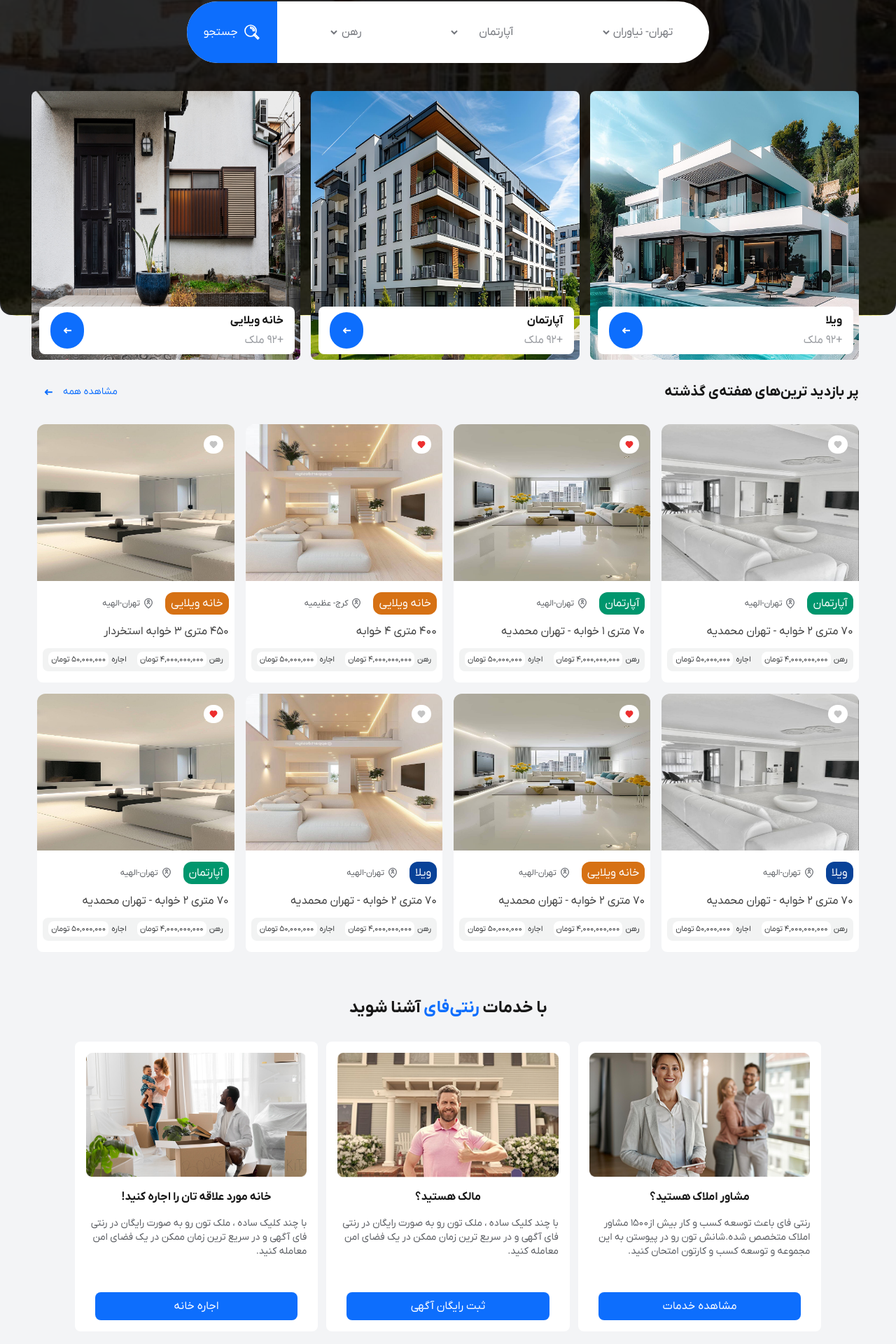
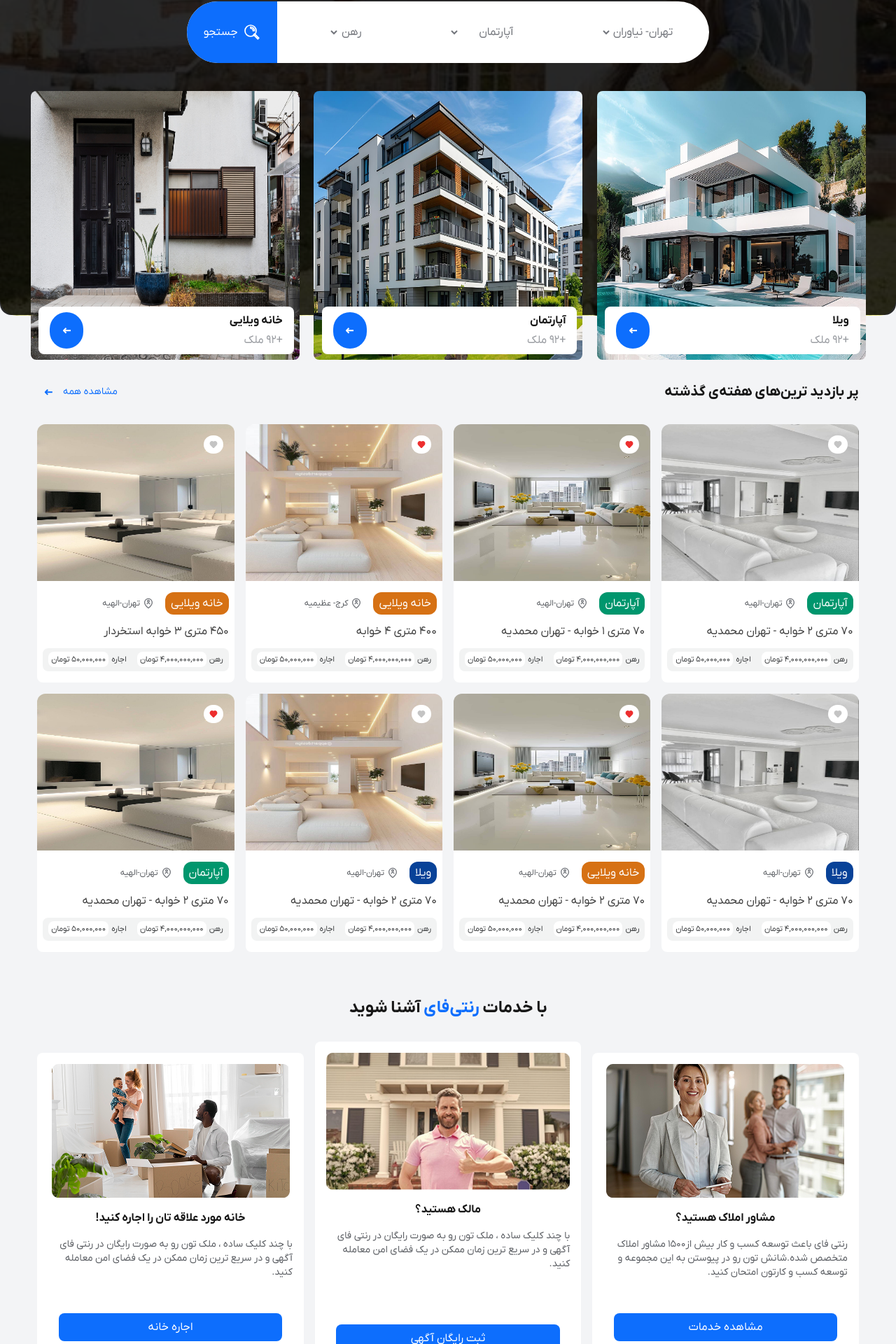
Before and after one commit to Sorayyaa1/Rentify-Web, a Next.js app: page / in a window 1280 px wide. Shown: the part 190-2110 px from the top of the page at 70% size. Built offline with nearby package versions, Linux system fonts and the light colour scheme.

Commit message:
refactor: update styles and restructure data
- tweak styles across multiple components
- extract array into separate TS file
- add id to objects in data array

```diff
--- a/Components/IntroSection.tsx
+++ b/Components/IntroSection.tsx
@@ -2,32 +2,13 @@ import SearchComponent from "@/Components/SearchComponent"
 import Image from "next/image"
 import BgIntroSection from "@/public/Images/BgIntroSection.jpg"
 import { Icon } from "@/Components/UI/Icon/Icon"
+import {properties} from "@/core/contance/introSectionArray"
 
-interface propertyType{
-    image:string
-    title:string
-    count:string
-}
-
-const properties:propertyType[]=[
-    {image:"/Images/IntroSection/Villa.jpg",
-     title:"ویلا",
-     count:"+۹۲",
-    },
-     {image:"/Images/IntroSection/Apartement.jpg",
-     title:"آپارتمان",
-     count:"+۹۲",
-    },
-    {image:"/Images/IntroSection/villaHouse.jpg",
-     title:"خانه ویلایی",
-     count:"+۹۲",
-     }
-    ]
 function IntroSection(){
     return(
         <div className="relative">
             <div className="w-full h-2/5 flex flex-col gap-4 justify-center items-center relative">
-                <div className="h-[40rem] w-full bg-black z-20 opacity-83 rounded-b-2xl"></div>
+                <div className="h-160 w-full bg-black z-20 opacity-83 rounded-b-2xl"></div>
                 <Image
                  src={BgIntroSection}
                  alt="BgIntroSection"
@@ -41,10 +22,10 @@ function IntroSection(){
                     borderRadius:'24px'
                  }}
                 />
-                <p className="font-[700] text-2xl text-[#FFFFFF] absolute z-22 top-36">در<span className="text-[#0D6EFD] px-1">رنتی‌فای</span>دنبال چه ملکی هستید؟</p>
+                <p className="font-bold text-2xl text-[#FFFFFF] absolute z-22 top-36">در<span className="text-[#0D6EFD] px-1">رنتی‌فای</span>دنبال چه ملکی هستید؟</p>
                 <SearchComponent />
             </div>
-            <div className="w-11/12 mx-auto grid grid-cols-3 gap-6 absolute z-40 top-6/12 right-[3.3rem] ">
+            <div className="w-11/12 mx-auto grid grid-cols-3 gap-10 absolute z-40 top-6/12 right-[2.7rem] ">
                 {
                    properties.map((item,index)=>(
                       <div key={index} className="flex flex-col gap-3 rounded-lg h-96 w-96 relative">
--- a/Components/RentifyServices.tsx
+++ b/Components/RentifyServices.tsx
@@ -2,17 +2,26 @@ import {rentifyServicesList} from "@/core/contance/rentifyServicesArray"
 
 function RentifyServices(){
     return(
-        <div className="w-10/12 mx-auto flex flex-col justify-center gap-8 ">
-            <p className="text-center font-[700] text-2xl">با خدمات <span className="text-[#0D6EFD]">رنتی‌فای</span> آشنا شوید</p>
-            <div className="grid grid-cols-3 gap-x-3">
+        <div className="w-11/12 mx-auto flex flex-col gap-8 ">
+            <p className="text-center font-bold text-2xl">با خدمات <span className="text-[#0D6EFD]">رنتی‌فای</span> آشنا شوید</p>
+            <div className=" grid grid-cols-3 gap-x-4 items-center">
                {
                 rentifyServicesList.map((item,index)=>(
-                    <div key={index} className="flex flex-col items-center gap-4 p-4 rounded-lg bg-[#FFFFFF] mx-auto">
+                    item.id==2 ? (
+                        <div key={index} className="flex flex-col items-center gap-4 p-4 rounded-lg bg-[#FFFFFF] mx-auto h-116">
+                        <img src={item.image} alt={item.title} />
+                        <p className="font-semibold">{item.title}</p>
+                        <p className="pb-15 text-[#595C61] text-sm">{item.description}</p>
+                        <button className="text-[#FFFFFF] bg-[#0D6EFD] py-2 w-11/12 rounded-lg">{item.button}</button>
+                    </div>
+                    ) : (
+                    <div key={index} className="flex flex-col items-center gap-4 p-4 rounded-lg bg-[#FFFFFF] mx-auto h-108">
                         <img src={item.image} alt={item.title} />
                         <p className="font-semibold">{item.title}</p>
                         <p className="pb-8 text-[#595C61] text-sm">{item.description}</p>
                         <button className="text-[#FFFFFF] bg-[#0D6EFD] py-2 w-11/12 rounded-lg">{item.button}</button>
                     </div>
+                    )
                 ))
                }
             </div>
--- a/Components/RentifyServicesMap.tsx
+++ b/Components/RentifyServicesMap.tsx
@@ -4,13 +4,13 @@ import { Icon } from "./UI/Icon/Icon"
 
 function RentifyServicesMap(){
     return(
-        <div className="w-10/12 mx-auto flex flex-col gap-6">
-            <p className="text-center font-[700] text-2xl"><span className="text-[#0D6EFD]">رنتی‌فای</span> چه طور کار می کند؟</p>
-            <div className="w-full grid grid-cols-4 gap-2 ">
+        <div className="w-11/12 mx-auto flex flex-col gap-6">
+            <p className="text-center font-bold text-2xl"><span className="text-[#0D6EFD]">رنتی‌فای</span> چه طور کار می کند؟</p>
+            <div className=" grid grid-cols-4 gap-2 ">
                {
                 rentifyServicesMapArray.slice(0,-1).map((item,index)=>(
 
-                        <div key={index} className="w-full flex flex-col gap-2 items-center justify-center text-center">
+                        <div key={index} className=" flex flex-col gap-2 items-center justify-center text-center">
                             <div  className="flex items-center justify-center gap-2 relative">
                                 <div className="relative">
                                     <div className="flex flex-col justify-center items-center rounded-full bg-[#353739] w-20 h-20 ">
@@ -18,7 +18,7 @@ function RentifyServicesMap(){
                                     </div>
                                     <p className="w-2/5 text-center rounded-full p-1 bg-[#084298] text-[#FFFFFF] border-[0.1rem] border-white absolute top-6 -left-4">{item.stepNumber}</p>
                                 </div>
-                                <hr className=" w-full absolute -left-32 border-[0.1rem] border-[#D7D8DA]"></hr>
+                                <hr className=" w-full absolute -left-36 border-[0.1rem] border-[#D7D8DA]"></hr>
                             </div>
                             <p className="text-lg ">{item.title}</p>
                             <p className="text-[#989BA0] text-xs w-6/12">{item.decription}</p>
@@ -28,7 +28,7 @@ function RentifyServicesMap(){
                 }
                 {
                    rentifyServicesMapArray.slice(-1).map((item)=>(
-                     <div className="w-full flex flex-col gap-2 items-center text-center">
+                     <div className="w-full flex flex-col gap-2 items-center text-center ">
                             <div className="relative">
                                 <div className="flex flex-col justify-center items-center rounded-full bg-[#353739] w-20 h-20 ">
                                    <Icon icon={item.icon} className="w-2/5"/>
@@ -36,7 +36,7 @@ function RentifyServicesMap(){
                                 <p className="w-2/5 text-center rounded-full p-1 bg-[#084298] text-[#FFFFFF] border-[0.1rem] border-white absolute top-6 -left-4">{item.stepNumber}</p>
                             </div>
                             <p className="text-lg">{item.title}</p>
-                            <p className="text-[#989BA0] text-xs">{item.decription}</p>
+                            <p className="text-[#989BA0] text-xs w-6/12">{item.decription}</p>
                         </div>
                    ))
                 }
--- a/Components/RequestMortgageLoan.tsx
+++ b/Components/RequestMortgageLoan.tsx
@@ -1,7 +1,7 @@
 
 function RequestMortgageLoan(){
     return(
-        <div className="w-10/12 mx-auto flex justify-between rounded-xl bg-[#353739] px-2">
+        <div className="w-11/12 mx-auto flex justify-between rounded-xl bg-[#353739] px-2">
             <div className="flex flex-col items-center gap-4">
                 <div className="flex flex-col gap-2 p-10">
                     <p className="text-3xl text-[#FFFFFF] font-bold">برای دریافت وام رهن خانه کلیک کنید</p>
--- /dev/null
+++ b/core/contance/introSectionArray.ts
@@ -0,0 +1,21 @@
+
+interface propertyType{
+    image:string
+    title:string
+    count:string
+}
+
+export const properties:propertyType[]=[
+    {image:"/Images/IntroSection/Villa.jpg",
+     title:"ویلا",
+     count:"+۹۲",
+    },
+     {image:"/Images/IntroSection/Apartement.jpg",
+     title:"آپارتمان",
+     count:"+۹۲",
+    },
+    {image:"/Images/IntroSection/villaHouse.jpg",
+     title:"خانه ویلایی",
+     count:"+۹۲",
+     }
+    ]
--- a/core/contance/rentifyServicesArray.ts
+++ b/core/contance/rentifyServicesArray.ts
@@ -1,5 +1,6 @@
 
 interface rentifyServicesListType {
+    id:number
     image:string
     title:string
     description:string
@@ -9,18 +10,21 @@ interface rentifyServicesListType {
 
 export const rentifyServicesList:rentifyServicesListType[]=[
    {
+    id:1,
     image:"/Images/RentifyServices/Frame 427320323 (2).png",
     title:"مشاور املاک هستید؟",
     description:"رنتی فای باعث توسعه کسب و کار بیش از۱۵۰۰ مشاور املاک متخصص شده.شانش تون رو در پیوستن به این مجموعه و توسعه کسب و کارتون امتحان کنید.",
     button:"مشاهده خدمات"
   },
     {
+    id:2,
     image:"/Images/RentifyServices/Frame 427320323 (1).png",
     title:"مالک هستید؟",
     description:"با چند کلیک ساده ، ملک تون رو به صورت رایگان در رنتی فای آگهی و در سریع ترین زمان ممکن در یک فضای امن معامله کنید. ",
     button:"ثبت رایگان آگهی"
   },
     {
+    id:3,
     image:"/Images/RentifyServices/Frame 427320323.png",
     title:"خانه مورد علاقه تان را اجاره کنید!",
     description:"با چند کلیک ساده ، ملک تون رو به صورت رایگان در رنتی فای آگهی و در سریع ترین زمان ممکن در یک فضای امن معامله کنید. ",
```
